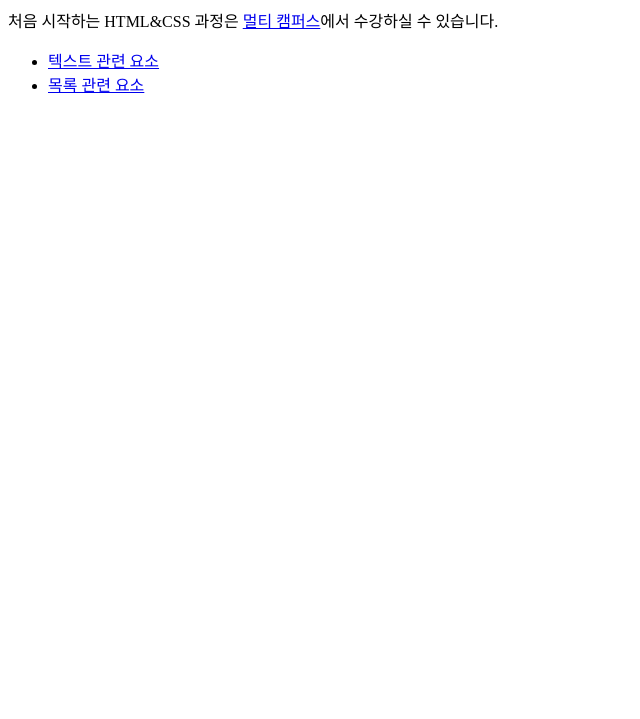
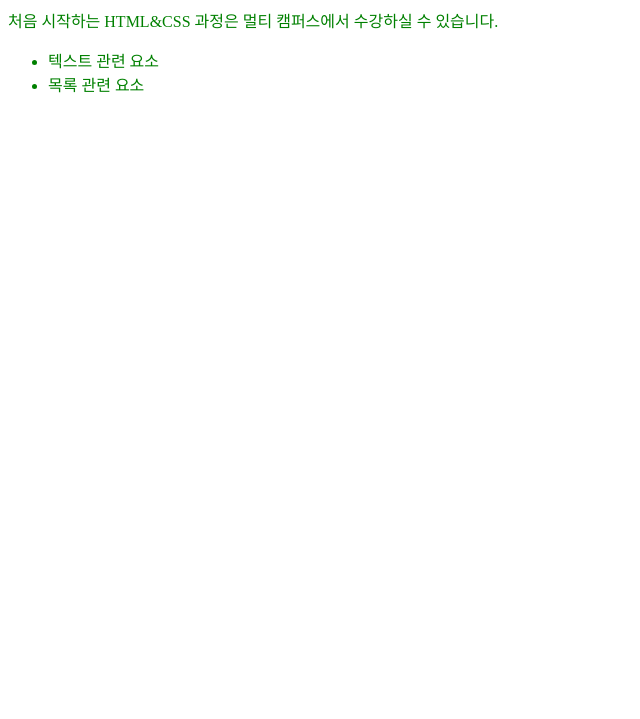
Before and after one commit to goyou21/study, a plain HTML site: page anchor.html in a window 1280 px wide. Shown: the part 81-800 px from the top of the page, without its empty margins (0-640 px from the left). Drawn offline with Linux system fonts and the light colour scheme.

Commit message:
하이퍼링크 관련 스타일

```diff
--- /dev/null
+++ b/CSS/anchor.css
@@ -0,0 +1,11 @@
+@charset "utf-8";
+body{
+  color:green;
+}
+a:link{
+  color: inherit;
+  text-decoration:none;
+}
+a:visited{
+  color:gray;
+}
--- a/anchor.html
+++ b/anchor.html
@@ -3,6 +3,7 @@
 <head>
   <meta charset="UTF-8">
   <title>하이퍼 링크</title>
+  <link rel="stylesheet" href="./CSS/anchor.css">
 </head>
 <body>
   <h1>하이퍼 링크</h1>
```
